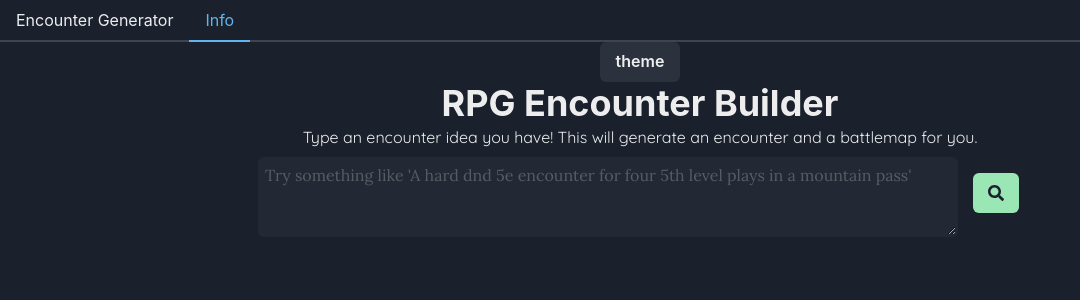
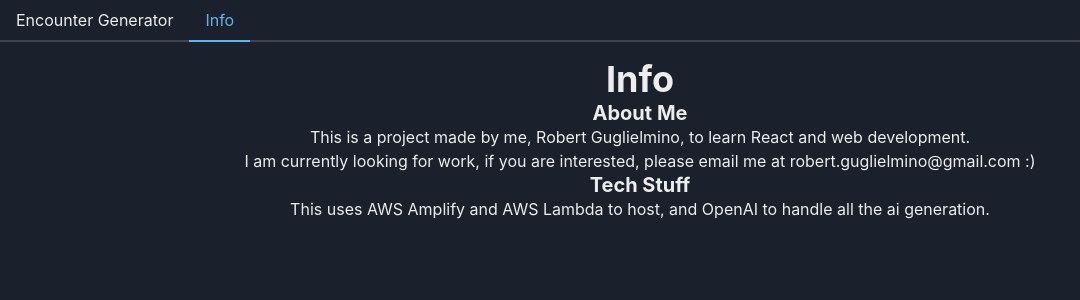
Before and after one commit to RobertGuglielmino/encounter-builder, a React (Create React App) app: page / in a window 1280 px wide. Both pictures are taken after a click on the tab "Info". Shown: the top 300 px of the page, without its empty margins (0-1080 px from the left). Built offline with nearby package versions, Linux system fonts and the light colour scheme.

Commit message:
button and info

```diff
--- a/src/App.js
+++ b/src/App.js
@@ -1,6 +1,7 @@
 import './App.css';
-import { Button, Tabs, TabList, Tab,  } from '@chakra-ui/react'
+import { Button, Tabs, TabList, Tab, TabPanel, TabPanels } from '@chakra-ui/react'
 import Title from './components/Title/Title.js'
+import Info from './components/Info/Info.js';
 import { EncounterGeneratorProvider } from './components/encounterGeneratorContext'
 import EncounterOutput from './components/EncounterOutput/EncounterOutput';
 import { useEffect } from 'react';
@@ -19,10 +20,16 @@ function App() {
               <Tab>Encounter Generator</Tab>
               <Tab>Info</Tab>
             </TabList>
+            <TabPanels>
+              <TabPanel>
+                <Title />
+                <EncounterOutput />
+              </TabPanel>
+              <TabPanel>
+                <Info />
+              </TabPanel>
+            </TabPanels>
           </Tabs>
-          <Button >theme</Button>
-          <Title />
-          <EncounterOutput />
         </div>
       </EncounterGeneratorProvider>
   );
--- /dev/null
+++ b/src/components/Info/Info.css
@@ -0,0 +1,9 @@
+
+
+.serif-font {
+    font-family: 'Lora', serif;
+}
+
+.sans-font {
+    font-family: 'Quicksand', sans-serif;
+}
--- /dev/null
+++ b/src/components/Info/Info.js
@@ -0,0 +1,29 @@
+import { Divider, Heading, Text } from '@chakra-ui/react'
+
+function Info() {
+
+    return (
+        <div clavssName="sans-font">
+            <Heading>
+                Info
+            </Heading>
+            <Heading size="md">
+                About Me
+            </Heading>
+            <Text>
+                This is a project made by me, Robert Guglielmino, to learn React and web development.
+            </Text>
+            <Text>
+                I am currently looking for work, if you are interested, please email me at robert.guglielmino@gmail.com :)
+            </Text>
+            <Heading size="md">
+                Tech Stuff
+            </Heading>
+            <Text>
+                This uses AWS Amplify and AWS Lambda to host, and OpenAI to handle all the ai generation.
+            </Text>
+        </div>
+    );
+}
+
+export default Info;
--- a/src/components/InputBar/InputBar.js
+++ b/src/components/InputBar/InputBar.js
@@ -43,7 +43,7 @@ function InputBar(props) {
                 </FormControl>
                 <IconButton
                     className="button"
-                    colorScheme={!props.loading ? "green" : "grey"}
+                    // colorScheme={!props.loading ? "green" : "grey"}
                     isDisabled={props.loading}
                     value="test"
                     icon={!props.loading ? <FaSearch /> : <Spinner/>}
```
